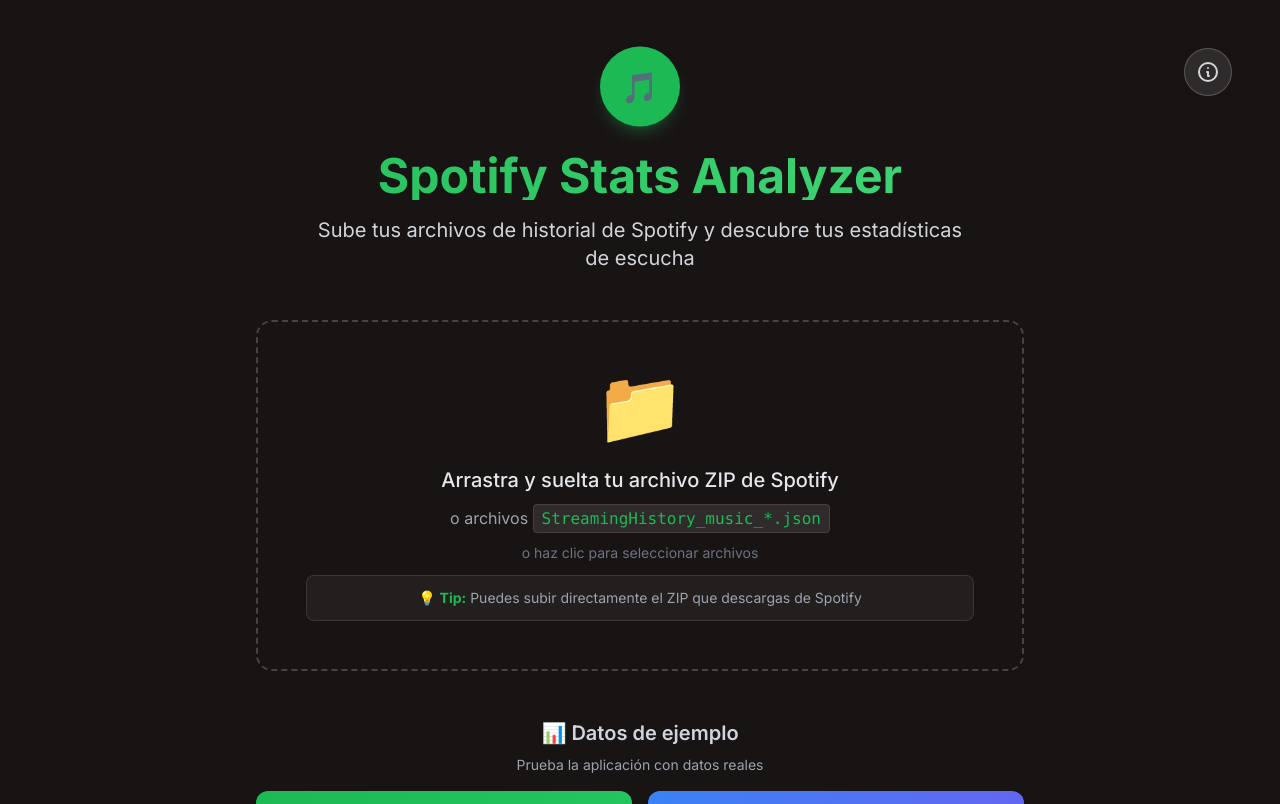
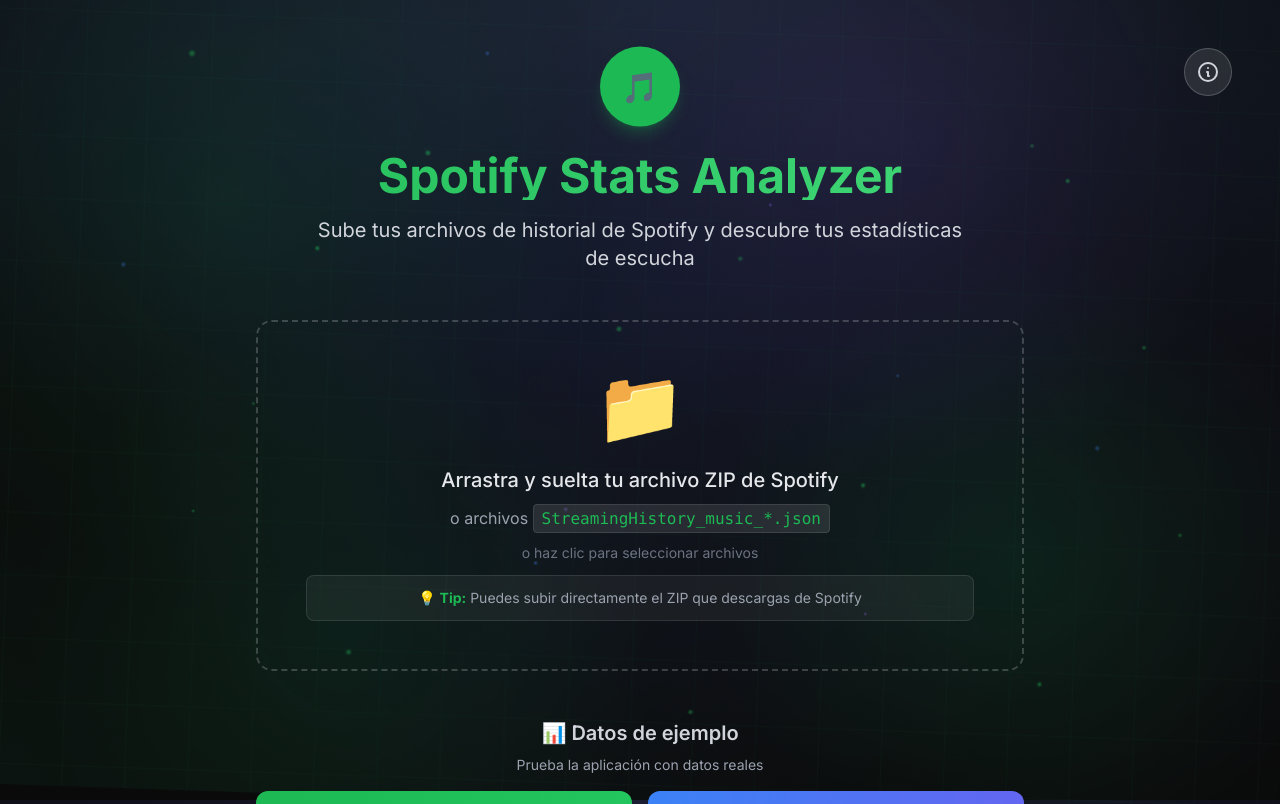
Before and after one commit to AgustinaNahas/spotify-wrapped, a Next.js app: page / in a window 1280 px wide. Shown: the top 804 px of the page. Built offline with nearby package versions, Linux system fonts and the light colour scheme; no server answers.

Commit message:
cambios ligeros en interfaz

```diff
--- a/app/globals.css
+++ b/app/globals.css
@@ -13,8 +13,15 @@
 }
 
 body {
-  background: linear-gradient(135deg, #0a0a0a 0%, #1a1a1a 25%, #0f0f0f 50%, #1a1a1a 75%, #0a0a0a 100%);
+  background:
+    /* Gradientes base con más color */
+    radial-gradient(ellipse 150% 100% at 50% 0%, #1a1a2e 0%, #0f0f1a 30%, #0a0a0a 60%),
+    radial-gradient(ellipse 150% 100% at 50% 100%, #16213e 0%, #0f1419 30%, #0a0a0a 60%),
+    radial-gradient(ellipse 80% 60% at 20% 50%, rgba(29, 185, 84, 0.05) 0%, transparent 50%),
+    radial-gradient(ellipse 80% 60% at 80% 50%, rgba(59, 130, 246, 0.04) 0%, transparent 50%),
+    linear-gradient(135deg, #0a0a0a 0%, #1a1a1a 25%, #0f0f0f 50%, #1a1a1a 75%, #0a0a0a 100%);
   background-attachment: fixed;
+  background-size: 100% 100%, 100% 100%, 100% 100%, 100% 100%, 100% 100%;
   color: white;
   font-family: 'Inter', sans-serif;
   min-height: 100vh;
@@ -22,7 +29,7 @@
   position: relative;
 }
 
-/* Fondo animado con partículas */
+/* Fondo animado con gradientes dinámicos y brillos */
 body::before {
   content: '';
   position: fixed;
@@ -30,16 +37,38 @@
   left: 0;
   width: 100%;
   height: 100%;
+  pointer-events: none;
   background:
-    radial-gradient(circle at 20% 80%, rgba(29, 185, 84, 0.08) 0%, transparent 60%),
-    radial-gradient(circle at 80% 20%, rgba(30, 215, 96, 0.06) 0%, transparent 60%),
-    radial-gradient(circle at 40% 40%, rgba(29, 185, 84, 0.04) 0%, transparent 60%),
-    radial-gradient(circle at 60% 70%, rgba(30, 215, 96, 0.05) 0%, transparent 60%);
-  animation: backgroundShift 20s ease-in-out infinite;
+    /* Grid pattern más visible */
+    linear-gradient(rgba(29, 185, 84, 0.08) 1px, transparent 1px),
+    linear-gradient(90deg, rgba(29, 185, 84, 0.08) 1px, transparent 1px),
+    /* Gradientes de color animados - más intensos */
+    radial-gradient(circle 600px at 20% 30%, rgba(29, 185, 84, 0.25) 0%, transparent 60%),
+    radial-gradient(circle 500px at 80% 70%, rgba(30, 215, 96, 0.22) 0%, transparent 60%),
+    radial-gradient(circle 700px at 50% 50%, rgba(59, 130, 246, 0.18) 0%, transparent 70%),
+    radial-gradient(circle 550px at 70% 20%, rgba(139, 92, 246, 0.2) 0%, transparent 60%),
+    radial-gradient(circle 500px at 30% 80%, rgba(29, 185, 84, 0.2) 0%, transparent 60%),
+    /* Efecto de ondas más visibles */
+    radial-gradient(ellipse 1200px 400px at 50% 0%, rgba(29, 185, 84, 0.12) 0%, transparent 100%),
+    radial-gradient(ellipse 900px 500px at 0% 100%, rgba(30, 215, 96, 0.1) 0%, transparent 100%),
+    radial-gradient(ellipse 1000px 400px at 100% 50%, rgba(59, 130, 246, 0.08) 0%, transparent 100%);
+  background-size:
+    60px 60px,
+    60px 60px,
+    100% 100%,
+    100% 100%,
+    100% 100%,
+    100% 100%,
+    100% 100%,
+    100% 100%,
+    100% 100%,
+    100% 100%;
+  animation: backgroundShift 25s ease-in-out infinite, gridPulse 8s ease-in-out infinite;
   z-index: -2;
+  opacity: 1;
 }
 
-/* Partículas flotantes */
+/* Partículas flotantes y efectos de profundidad */
 body::after {
   content: '';
   position: fixed;
@@ -47,19 +76,37 @@
   left: 0;
   width: 100%;
   height: 100%;
+  pointer-events: none;
   background-image:
-    radial-gradient(2px 2px at 20px 30px, rgba(29, 185, 84, 0.3), transparent),
-    radial-gradient(2px 2px at 40px 70px, rgba(30, 215, 96, 0.2), transparent),
-    radial-gradient(1px 1px at 90px 40px, rgba(29, 185, 84, 0.4), transparent),
-    radial-gradient(1px 1px at 130px 80px, rgba(30, 215, 96, 0.3), transparent),
-    radial-gradient(2px 2px at 160px 30px, rgba(29, 185, 84, 0.2), transparent),
-    /* Patrón de ondas sutiles */
-    linear-gradient(45deg, transparent 48%, rgba(29, 185, 84, 0.02) 49%, rgba(29, 185, 84, 0.02) 51%, transparent 52%),
-    linear-gradient(-45deg, transparent 48%, rgba(30, 215, 96, 0.02) 49%, rgba(30, 215, 96, 0.02) 51%, transparent 52%);
-  background-repeat: repeat;
-  background-size: 200px 100px, 100px 100px, 100px 100px;
-  animation: particleFloat 25s linear infinite;
+    /* Partículas distribuidas aleatoriamente - posiciones variadas */
+    radial-gradient(4px 4px at 12% 15%, rgba(29, 185, 84, 0.6), transparent),
+    radial-gradient(3px 3px at 23% 38%, rgba(30, 215, 96, 0.55), transparent),
+    radial-gradient(2.5px 2.5px at 35% 12%, rgba(59, 130, 246, 0.5), transparent),
+    radial-gradient(3.5px 3.5px at 47% 45%, rgba(29, 185, 84, 0.6), transparent),
+    radial-gradient(2px 2px at 58% 28%, rgba(139, 92, 246, 0.5), transparent),
+    radial-gradient(3px 3px at 67% 62%, rgba(30, 215, 96, 0.55), transparent),
+    radial-gradient(2.5px 2.5px at 78% 18%, rgba(29, 185, 84, 0.5), transparent),
+    radial-gradient(3px 3px at 85% 55%, rgba(59, 130, 246, 0.45), transparent),
+    radial-gradient(2px 2px at 15% 72%, rgba(29, 185, 84, 0.5), transparent),
+    radial-gradient(3.5px 3.5px at 28% 88%, rgba(30, 215, 96, 0.45), transparent),
+    radial-gradient(2.5px 2.5px at 42% 75%, rgba(59, 130, 246, 0.5), transparent),
+    radial-gradient(3px 3px at 55% 92%, rgba(29, 185, 84, 0.55), transparent),
+    radial-gradient(2px 2px at 68% 78%, rgba(139, 92, 246, 0.45), transparent),
+    radial-gradient(3px 3px at 82% 85%, rgba(30, 215, 96, 0.5), transparent),
+    radial-gradient(2.5px 2.5px at 92% 65%, rgba(29, 185, 84, 0.5), transparent),
+    radial-gradient(3px 3px at 8% 42%, rgba(59, 130, 246, 0.45), transparent),
+    radial-gradient(2px 2px at 19% 58%, rgba(29, 185, 84, 0.5), transparent),
+    radial-gradient(3.5px 3.5px at 31% 25%, rgba(30, 215, 96, 0.55), transparent),
+    radial-gradient(2.5px 2.5px at 44% 68%, rgba(139, 92, 246, 0.45), transparent),
+    radial-gradient(3px 3px at 56% 35%, rgba(29, 185, 84, 0.5), transparent),
+    radial-gradient(2px 2px at 69% 48%, rgba(59, 130, 246, 0.45), transparent),
+    radial-gradient(3px 3px at 81% 22%, rgba(30, 215, 96, 0.5), transparent),
+    radial-gradient(2.5px 2.5px at 88% 42%, rgba(29, 185, 84, 0.55), transparent);
+  background-repeat: no-repeat;
+  background-size: 100% 100%;
+  animation: particleFloat 30s linear infinite;
   z-index: -1;
+  opacity: 1;
 }
 
 /* Animaciones personalizadas */
@@ -93,39 +140,57 @@
 }
 
 @keyframes backgroundShift {
-  0%, 100% {
-    transform: translateX(0) translateY(0) scale(1);
-    opacity: 0.8;
+  0% {
+    transform: translateX(0) translateY(0) scale(1) rotate(0deg);
+    opacity: 1;
+    filter: hue-rotate(0deg) brightness(1);
   }
   25% {
-    transform: translateX(-10px) translateY(-5px) scale(1.02);
-    opacity: 0.9;
+    transform: translateX(-20px) translateY(-15px) scale(1.05) rotate(2deg);
+    opacity: 0.95;
+    filter: hue-rotate(10deg) brightness(1.05);
   }
   50% {
-    transform: translateX(5px) translateY(-10px) scale(0.98);
-    opacity: 0.7;
+    transform: translateX(15px) translateY(-25px) scale(0.95) rotate(-2deg);
+    opacity: 0.9;
+    filter: hue-rotate(-10deg) brightness(0.95);
   }
   75% {
-    transform: translateX(-5px) translateY(5px) scale(1.01);
-    opacity: 0.85;
+    transform: translateX(-10px) translateY(10px) scale(1.02) rotate(1deg);
+    opacity: 0.98;
+    filter: hue-rotate(5deg) brightness(1.02);
+  }
+  100% {
+    transform: translateX(0) translateY(0) scale(1) rotate(0deg);
+    opacity: 1;
+    filter: hue-rotate(0deg) brightness(1);
   }
 }
 
 @keyframes particleFloat {
   0% {
-    transform: translateY(0) translateX(0);
+    transform: translateY(0) translateX(0) rotate(0deg);
+    opacity: 0.8;
   }
-  25% {
-    transform: translateY(-20px) translateX(10px);
+  20% {
+    transform: translateY(-30px) translateX(15px) rotate(5deg);
+    opacity: 0.9;
   }
-  50% {
-    transform: translateY(-10px) translateX(-5px);
+  40% {
+    transform: translateY(-15px) translateX(-10px) rotate(-3deg);
+    opacity: 0.85;
   }
-  75% {
-    transform: translateY(-30px) translateX(15px);
+  60% {
+    transform: translateY(-40px) translateX(20px) rotate(4deg);
+    opacity: 0.95;
+  }
+  80% {
+    transform: translateY(-20px) translateX(-5px) rotate(-2deg);
+    opacity: 0.88;
   }
   100% {
-    transform: translateY(0) translateX(0);
+    transform: translateY(0) translateX(0) rotate(0deg);
+    opacity: 0.8;
   }
 }
 
@@ -175,6 +240,16 @@
 
 .animate-particle-float {
   animation: particleFloat 25s linear infinite;
+}
+
+/* Efecto de grid sutil para profundidad */
+@keyframes gridPulse {
+  0%, 100% {
+    opacity: 0.3;
+  }
+  50% {
+    opacity: 0.5;
+  }
 }
 
 /* Componentes personalizados */
--- a/app/layout.tsx
+++ b/app/layout.tsx
@@ -19,7 +19,7 @@
     <html lang="es">
       <body className={inter.className}>
         <Analytics />
-        <div className="min-h-screen bg-spotify-dark">
+        <div className="min-h-screen relative z-10">
           {children}
         </div>
       </body>
--- a/app/page.tsx
+++ b/app/page.tsx
@@ -358,7 +358,6 @@
               >
                 <span className="text-lg">🎵</span>
                 <span className="text-sm">2025</span>
-                <span className="text-xs opacity-80">my_spotify_data.zip</span>
               </button>
 
               {/* Botón 2024 */}
@@ -369,7 +368,6 @@
               >
                 <span className="text-lg">🎤</span>
                 <span className="text-sm">2024</span>
-                <span className="text-xs opacity-80">Spotify Account Data</span>
               </button>
             </div>
 
--- a/components/StatsDisplay.tsx
+++ b/components/StatsDisplay.tsx
@@ -63,9 +63,28 @@
         <div className="spotify-card text-center group hover:scale-[1.01] transition-all duration-300 hover:shadow-lg hover:shadow-spotify-green/10 animate-fadeInUp" style={{animationDelay: '0.1s'}}>
           <div className="text-3xl sm:text-4xl mb-3 animate-float">⏱️</div>
           <h3 className="text-2xl sm:text-3xl font-bold text-spotify-green mb-2">
-            {Math.floor(stats.totalMinutes / 60)}h {stats.totalMinutes % 60}m
+            {(() => {
+              const totalDays = Math.floor(stats.totalMinutes / (60 * 24))
+              const totalHours = Math.floor(stats.totalMinutes / 60)
+              const totalMinutes = stats.totalMinutes
+              const hours = Math.floor((stats.totalMinutes % (60 * 24)) / 60)
+              const minutes = stats.totalMinutes % 60
+
+              if (totalDays > 0) {
+                return `${totalDays}d ${hours}h ${minutes}m`
+              } else if (totalHours > 0) {
+                return `${totalHours}h ${minutes}m`
+              } else {
+                return `${totalMinutes}m`
+              }
+            })()}
           </h3>
-          <p className="text-gray-300 text-sm sm:text-base">Minutos escuchados</p>
+          <div className="text-gray-300 text-xs sm:text-sm space-y-1">
+            <p className="font-medium">Total: {stats.totalMinutes.toLocaleString()} minutos</p>
+            <p className="text-gray-400">
+              {Math.floor(stats.totalMinutes / 60).toLocaleString()} horas • {Math.floor(stats.totalMinutes / (60 * 24)).toLocaleString()} días
+            </p>
+          </div>
         </div>
 
         <div className="spotify-card text-center group hover:scale-[1.01] transition-all duration-300 hover:shadow-lg hover:shadow-spotify-green/10 animate-fadeInUp" style={{animationDelay: '0.2s'}}>
```
Also changed, not shown: components/InfoModal.tsx (+49 -56 lines).
